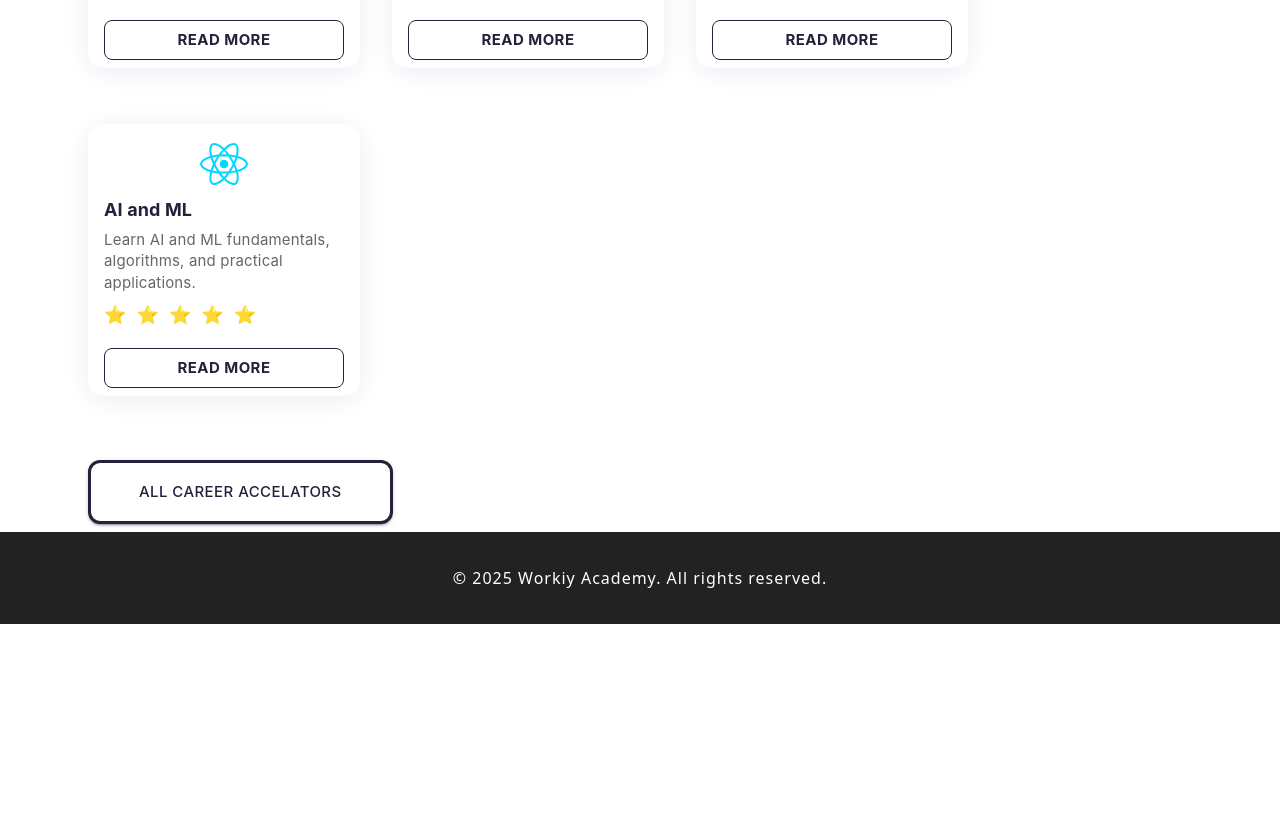
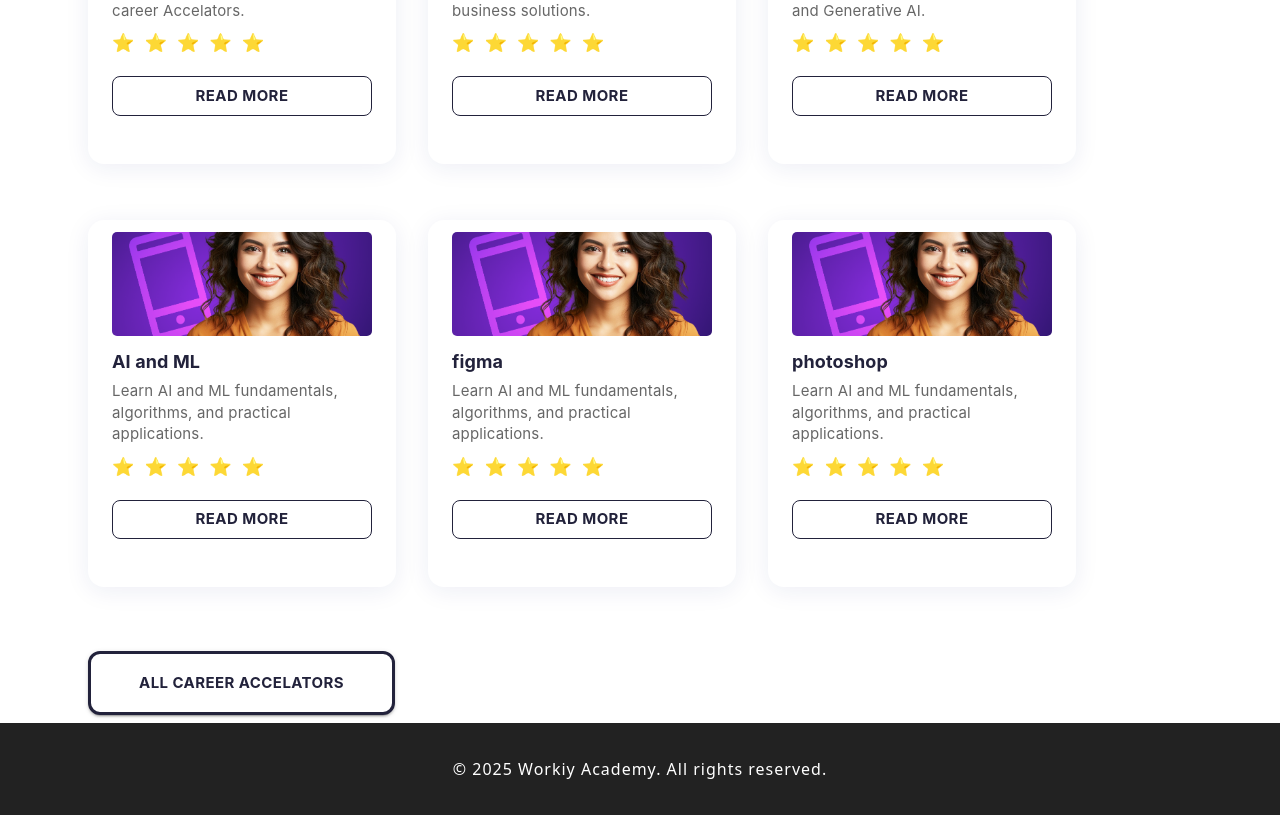
Before and after one commit to workiy-git/workiy-academy-ui, a React (Vite) app: page /courses in a window 1280 px wide. Shown: the part 522-1337 px from the top of the page. Before the commit the page ends 1146 px from the top, so only its background shows below. Built offline with nearby package versions, Linux system fonts and the light colour scheme.

Commit message:
19.8 ui changes
courses page ui updates

```diff
--- a/src/components/CourseCard.jsx
+++ b/src/components/CourseCard.jsx
@@ -6,13 +6,15 @@ const CourseCard = ({ course }) => (
     elevation={0}
     sx={{
       borderRadius: 4,
-      width: { xs: 200, sm: 220, md: 240 },
-      aspectRatio: '1 / 1',
-      bgcolor: '#fff',
+  width: { xs: '100%', sm: 220, md: 240, lg: 260 },
+  maxWidth: { xs: '100%', sm: 260, md: 300, lg: 340 },
+  minHeight: 180,
+  height: 'auto',
+  bgcolor: '#fff',
       boxShadow: '0px 4px 24px rgba(26, 35, 126, 0.08)',
       transition: 'transform 0.2s, box-shadow 0.2s',
       mx: 'auto',
-      p: { xs: 1, sm: 1.5, md: 2 },
+      p: { xs: 1, sm: 2, md: 2.5, lg: 3 },
       display: 'flex',
       flexDirection: 'column',
       justifyContent: 'space-between',
@@ -24,11 +26,11 @@ const CourseCard = ({ course }) => (
     }}
   >
     <CardContent sx={{ p: 0 }}>
-      <Box sx={{ display: 'flex', justifyContent: 'center', mb: 1 }}>
+      <Box sx={{ width: '100%', height: 80, display: 'flex', justifyContent: 'center', alignItems: 'center', mb: 3 }}>
         <img
           src={course.image}
           alt={course.title}
-          style={{ width: '48px', height: '48px', objectFit: 'contain' }}
+          style={{ width: '120%', height: '130%', objectFit: 'cover', borderRadius: 5 }}
         />
       </Box>
       <Typography
--- a/src/pages/Courses.jsx
+++ b/src/pages/Courses.jsx
@@ -1,7 +1,7 @@
 import React, { useState } from "react";
 import { Container, Grid, Typography, Button, Box, AppBar, Toolbar, Link, Stack } from "@mui/material";
 import CourseCard from "../components/CourseCard";
-import reactImg from "../assets/react.svg";
+import reactImg from "../assets/course1.png";
 
 const courses = [
   {
@@ -51,6 +51,13 @@ const courses = [
     duration: "10 weeks",
     level: "Intermediate",
     image: reactImg
+  },
+    {
+    title: "Certified AI Automation Specialist Program",
+    description: "Learn AI and ML fundamentals, algorithms, and practical applications.",
+    duration: "10 weeks",
+    level: "Intermediate",
+    image: reactImg
   }
 ];
 
@@ -59,7 +66,7 @@ const Courses = () => {
   const [showAll, setShowAll] = useState(false);
 
   // Determine which courses to show
-  const displayedCourses = showAll ? courses : courses.slice(0, 4);
+  const displayedCourses = showAll ? courses : courses.slice(0, 6);
 
   return (
     <Box sx={{ bgcolor: "#F6F8FB", minHeight: "100vh" }}>
@@ -89,14 +96,17 @@ const Courses = () => {
                   px: 6,
                   py: 2,
                   borderRadius: 3,
-                  fontWeight: 500,
+                  fontWeight: 700,
                   fontSize: 15,
                   fontFamily: 'Inter, sans-serif',
-                  // boxShadow: "none",
                   backgroundColor: "#fff",
-                  border: '3px solid #22223b', // <-- This sets the border color
+                  border: '3px solid #22223b',
                   color: "#22223b",
-
+                  transition: 'background 0.2s, color 0.2s',
+                  '&:hover': {
+                    backgroundColor: '#22223b',
+                    color: '#fff',
+                  },
                 }}
                 onClick={() => setShowAll(true)}
               >
```
Also changed, not shown: src/assets/course1.png (added).
